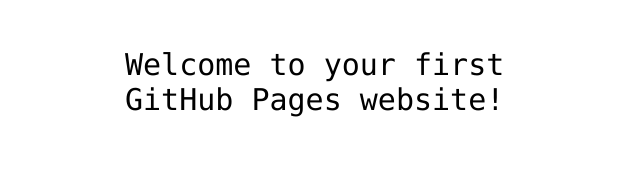
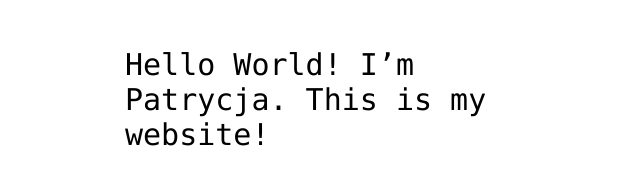
Before and after one commit to patrycjajaros/hello-world, a plain HTML site: page index.html in a window 1280 px wide. Shown: the part 341-526 px from the top of the page, without its empty margins (315-955 px from the left). Drawn offline with Linux system fonts and the light colour scheme.

Commit message:
Add introduction to index.html

```diff
--- a/index.html
+++ b/index.html
@@ -12,7 +12,7 @@
 <img src="https://octodex.github.com/images/daftpunktocat-thomas.gif" id="octocat" alt="octocat-gif" />
 
 <!-- Change this code here by copy and pasting your template on line 15 -->
-<p>Welcome to your first GitHub Pages website!</p>
+<p>Hello World! I’m Patrycja. This is my website!</p>
 
 </body>
 </html>
```
